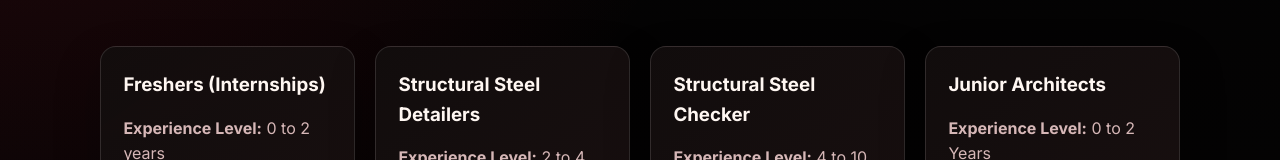
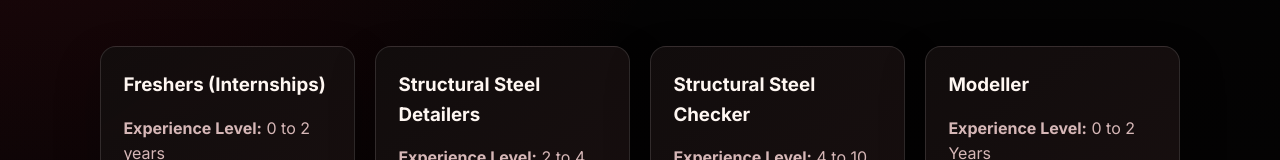
Before and after one commit to precones/precon-website, a plain HTML site: page careers.html in a window 1280 px wide. Shown: the part 375-535 px from the top of the page. Drawn offline with Linux system fonts and the light colour scheme.

Commit message:
Change job title from 'Junior Architects' to 'Modeller'

```diff
--- a/careers.html
+++ b/careers.html
@@ -65,7 +65,7 @@
           <a href="https://forms.gle/D42d22r1quux49MW7" style="color: var(--accent); font-weight: 600; text-decoration: none; display: inline-block; margin-top: 0.5rem;">Apply Now →</a>
         </article>
         <article class="card">
-          <h3>Junior Architects</h3>
+          <h3>Modeller</h3>
           <p><strong>Experience Level:</strong> 0 to 2 Years</p>
           <p><strong>Specialization:</strong> Architectural Design</p>
           <p>Start your architectural career with us. Work on diverse projects and develop your expertise in construction documentation.</p>
```
